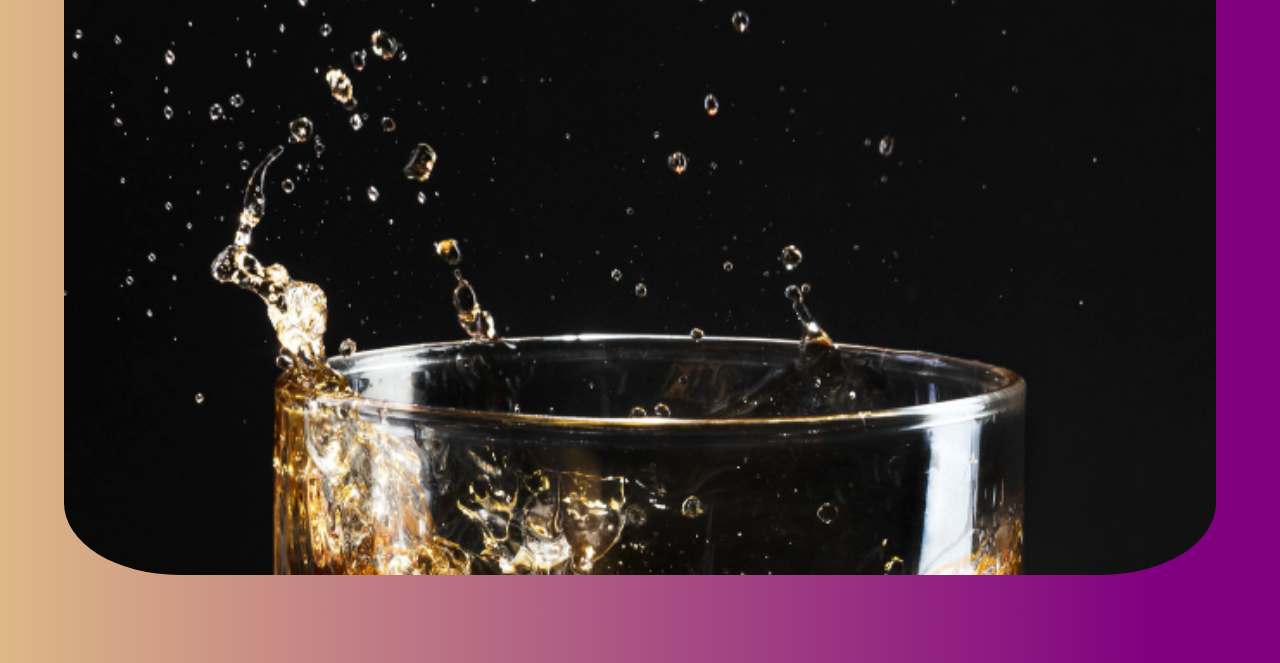
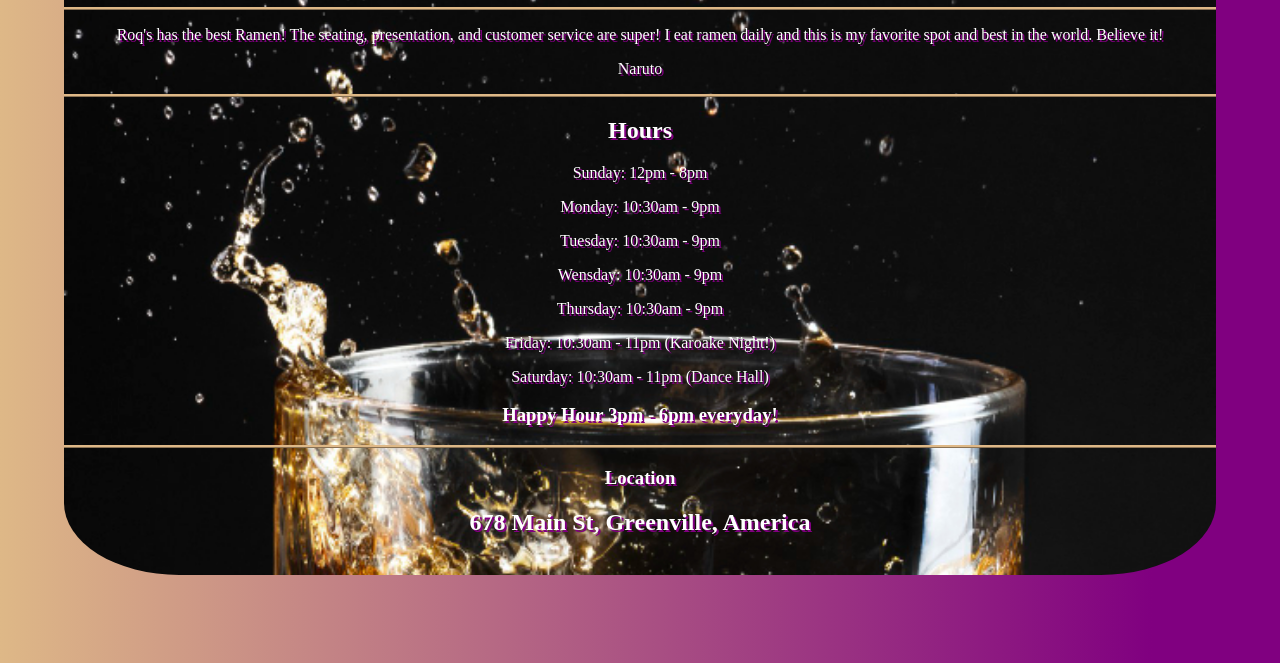
Before and after one commit to roquez94/RestaurantPageDemo, a website built with webpack: page RestaurantPage/dist/index.html in a window 1280 px wide. Shown: the part 153-816 px from the top of the page. Built offline with nearby package versions, Linux system fonts and the light colour scheme; files whose address does not match are found by name.

Commit message:
Created main page module, need to add working tabs to menu,contact page modules

```diff
--- a/RestaurantPage/src/jsModules/firstload.js
+++ b/RestaurantPage/src/jsModules/firstload.js
@@ -23,5 +23,33 @@ export function firstload() {
     header.appendChild(nav);
     content.appendChild(header);
 
+    //create page-content div container & contents
+      //Main page heading
+    const pageContent = document.createElement('div');
+    const heading = document.createElement('div');
+      heading.innerHTML = "<h1>Roq's Rum & Ramen</h1>";
+    pageContent.appendChild(heading);
+
+      //Main contents
+    const ramenInner1 = document.createElement('div');
+    ramenInner1.innerHTML = "<p>Roq's has the best Ramen! The seating, presentation, and customer service are super! I eat ramen daily and this is my favorite spot and best in the world. Believe it!</p><p>Naruto</p>";
+    ramenInner1.className = "ramen-outer";
+    pageContent.appendChild(ramenInner1);
+
+    const ramenInner2 = document.createElement('div');
+    ramenInner2.innerHTML = '<h2>Hours</h2><p>Sunday: 12pm - 8pm</p><p>Monday: 10:30am - 9pm</p><p>Tuesday: 10:30am - 9pm</p><p>Wensday: 10:30am - 9pm</p><p>Thursday: 10:30am - 9pm</p><p>Friday: 10:30am - 11pm (Karoake Night!)</p><p>Saturday: 10:30am - 11pm (Dance Hall)</p><h3>Happy Hour 3pm - 6pm everyday!</h3> ';
+    ramenInner2.className = "ramen-outer";
+    pageContent.appendChild(ramenInner2);
+
+    const ramenInner3 = document.createElement('div');
+    ramenInner3.innerHTML = "<h3>Location</h3><h2>678 Main St, Greenville, America";
+    ramenInner3.className = "ramen-outer";
+    pageContent.appendChild(ramenInner3);
+
+
+    content.appendChild(pageContent);
+
+
+
     return content;
 }
```
Also changed, not shown: RestaurantPage/dist/index.html, RestaurantPage/dist/main.js.
